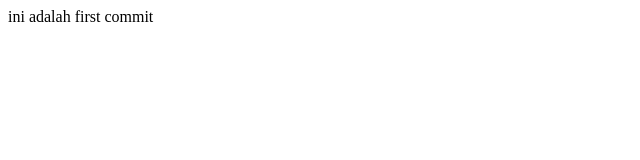
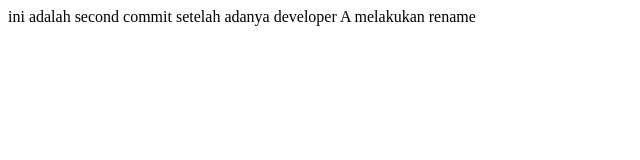
Before and after one commit to PierraMuhammad/mission-2-git, a plain HTML site: page index.html in a window 1280 px wide. Shown: the whole page, without its empty margins (0-640 px from the left). Drawn offline with Linux system fonts and the light colour scheme.

Commit message:
update: change in index.html

```diff
--- a/index.html
+++ b/index.html
@@ -6,6 +6,6 @@
     <title>Document</title>
 </head>
 <body>
-    ini adalah first commit
+    ini adalah second commit setelah adanya developer A melakukan rename
 </body>
 </html>
```
